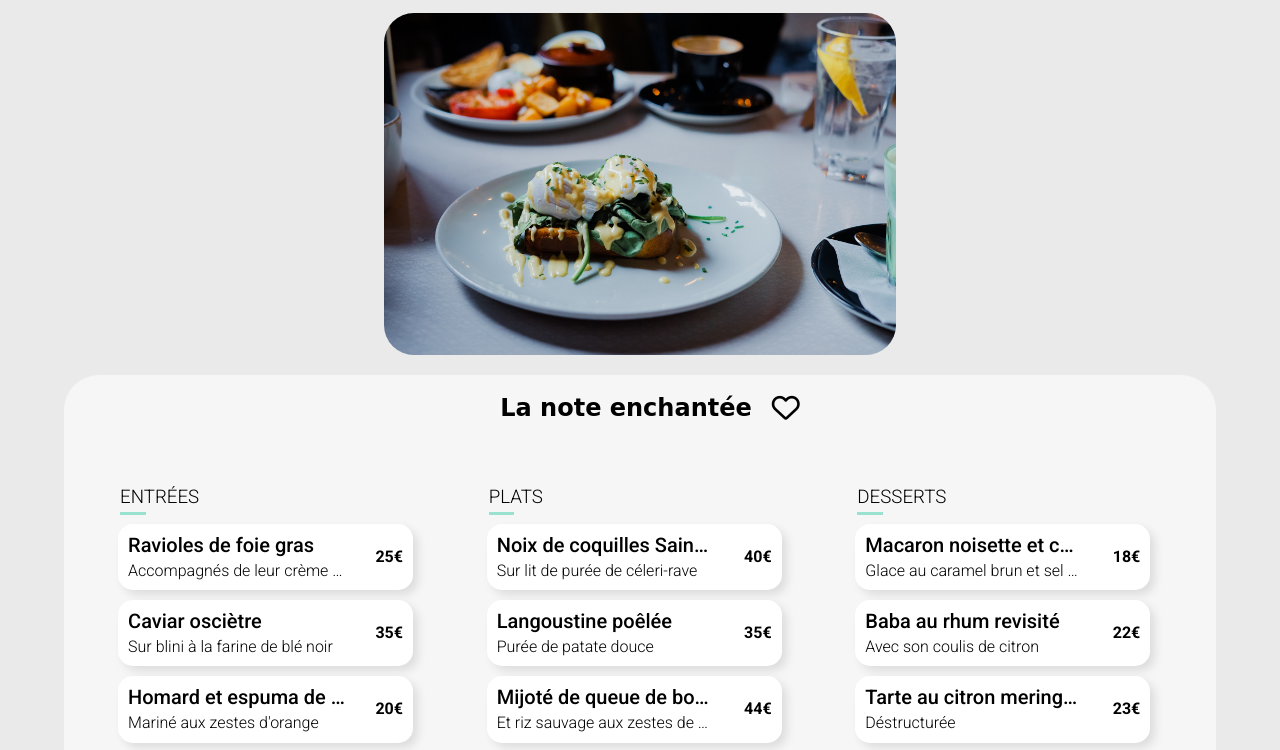
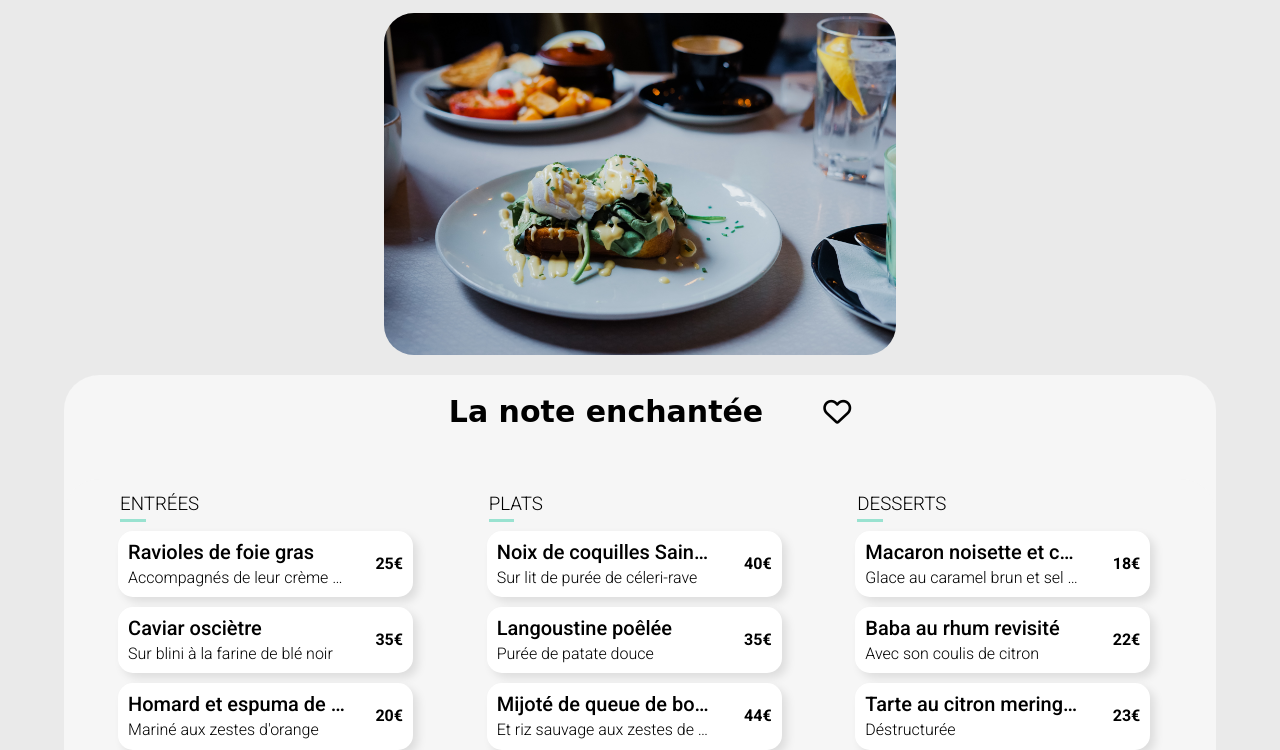
Before and after one commit to EdwinLRT/projet3-ohmyfood, a plain HTML site: page la-note-enchantee.html in a window 1280 px wide. Shown: the part 59-809 px from the top of the page. Drawn offline with Linux system fonts and the light colour scheme; a web font is replaced by a local one.

Commit message:
restaurant name size

```diff
--- a/sass/Layouts/_menu-section.scss
+++ b/sass/Layouts/_menu-section.scss
@@ -23,7 +23,7 @@
         padding: 20px 15px;
 
         h2{
-            margin: 0 0;
+            margin: 0 20px 0 0;
         }
     }
     &__list{
--- a/sass/desktop-restaurants-menu.scss
+++ b/sass/desktop-restaurants-menu.scss
@@ -55,7 +55,8 @@ main{
     font-family: variables.$highlightFont;
 
     h2{
-        margin: 20px 20px;
+        font-size: 30px;
+        margin: 20px 60px 20px 20px ;
     }
 }
 .menu
```
Also changed, not shown: css/desktop-restaurants-menu.css, css/mobile-restaurants-menu.css, css/tablet-restaurants-menu.css, 3 other files.
